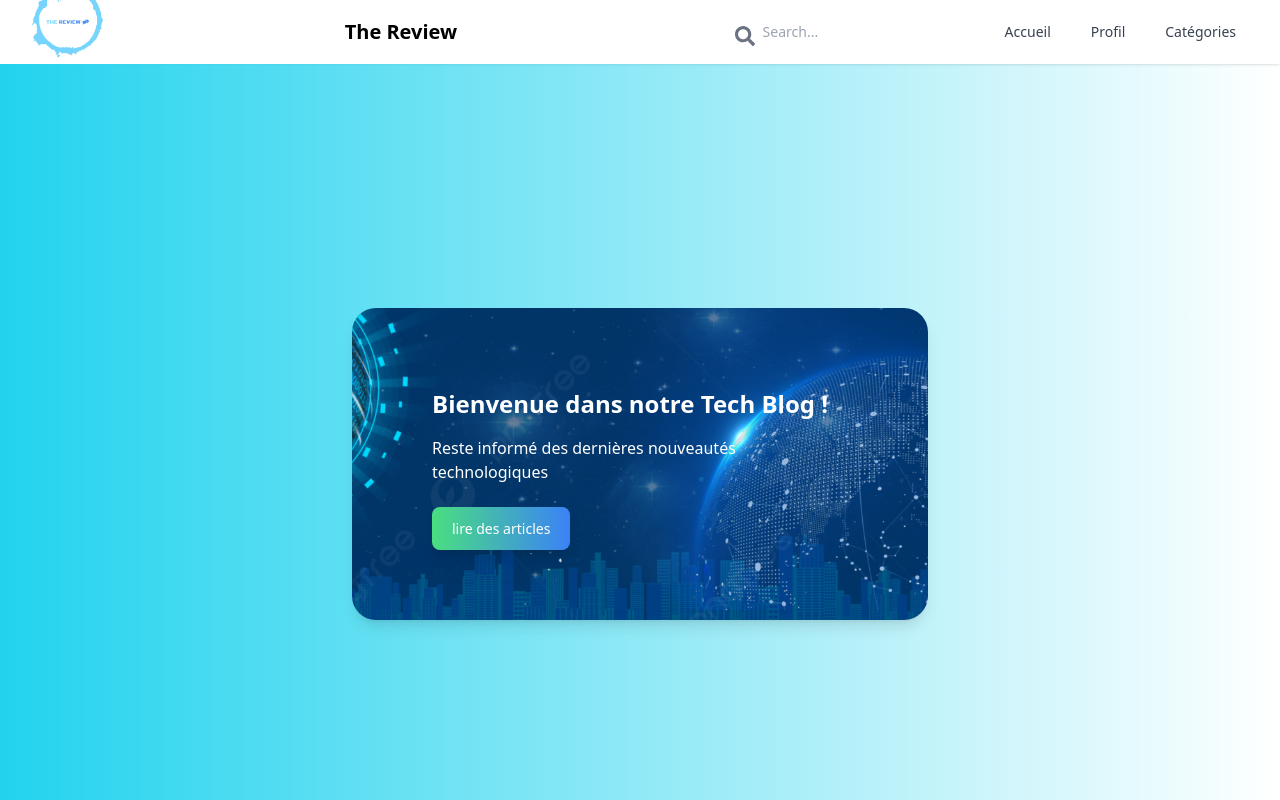
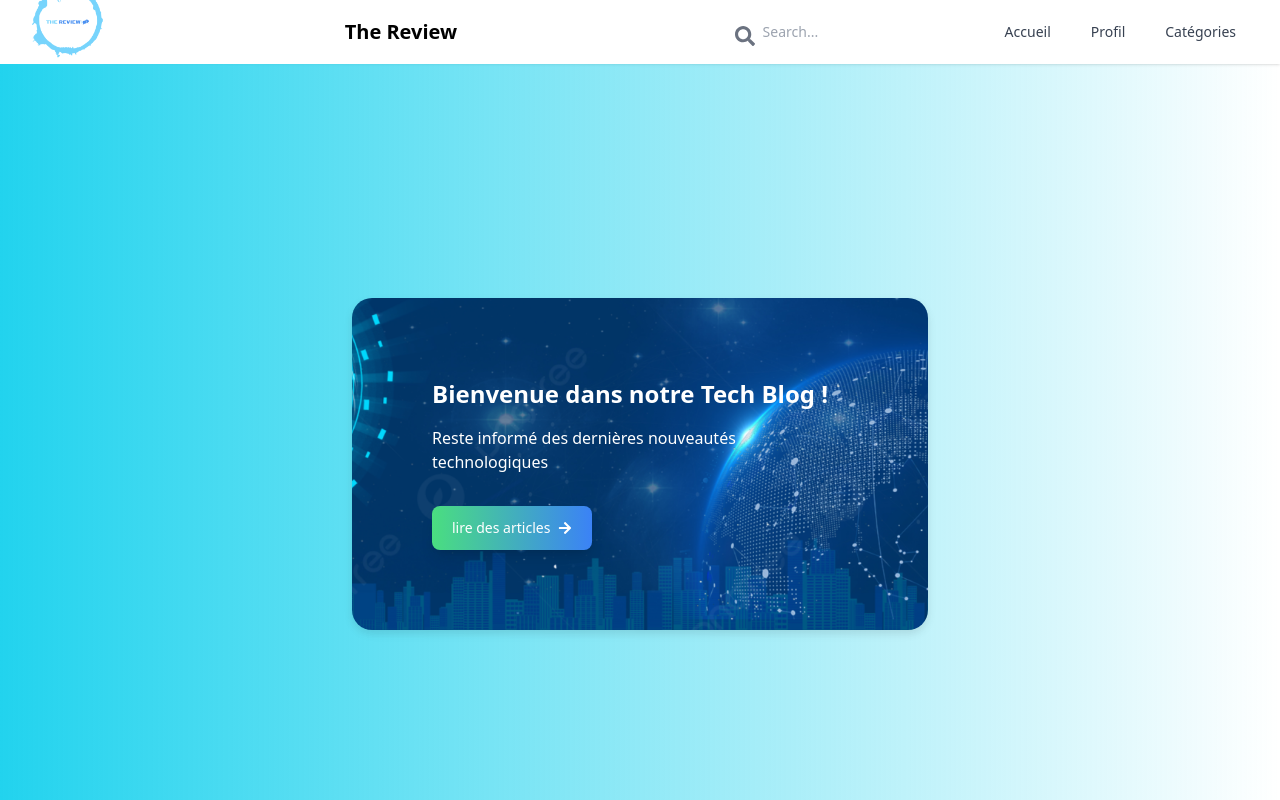
Before and after one commit to Marvindje/The-review-perso, a React (Vite) app in the folder frontend/: page / in a window 1280 px wide. Shown: the top 800 px of the page. Built offline with nearby package versions, Linux system fonts and the light colour scheme.

Commit message:
ajout hover carte

```diff
--- a/frontend/src/pages/Homepage.jsx
+++ b/frontend/src/pages/Homepage.jsx
@@ -1,21 +1,29 @@
 import React from "react";
 import { motion } from "framer-motion";
-import logo from "../assets/the-review-high-resolution-color-logo.png";
 import image from "../assets/heroes.png";
+import { FaArrowRight } from "react-icons/fa";
 
-export default function Home() {
+export default function HomePage() {
   const cardStyle = {
     backgroundImage: `url(${image})`,
     backgroundSize: "cover",
     backgroundRepeat: "no-repeat",
     backgroundPosition: "center",
+    borderRadius: "20px", // Ajouter une bordure arrondie
+    boxShadow: "0 4px 8px rgba(0, 0, 0, 0.1)", // Ajouter une ombre
+  };
 
+  const cardVariants = {
+    hover: {
+      scale: 1.05, // Agrandir légèrement la carte au survol
+      boxShadow: "0 8px 16px rgba(0, 0, 0, 0.1)", // Ajouter une ombre plus prononcée
+    },
   };
 
   return (
     <motion.div
       className="min-h-screen bg-gradient-to-r from-cyan-400 to-light-blue-500 py-6 flex flex-col justify-center sm:py-12"
-      initial={{ x: '-100vw' }} // commence à gauche de l'écran
+      initial={{ x: "-100vw" }} // commence à gauche de l'écran
       animate={{ x: 0 }}
       transition={{ duration: 1 }}
     >
@@ -25,7 +33,15 @@
         animate={{ scale: 1 }}
         transition={{ duration: 0.5 }}
       >
-        <div className="relative px-4 py-10 bg-white shadow-lg sm:rounded-3xl sm:p-20" style={cardStyle}>
+        <motion.div
+          className="relative px-4 py-10 bg-white shadow-lg sm:rounded-3xl sm:p-20"
+          style={cardStyle}
+          variants={cardVariants}
+          whileHover="hover" // Appliquer les variants au survol
+          initial={{ rotate: 0 }}
+
+          transition={{ duration: 0.3 }}
+        >
           <div className="mx-auto">
             <h1 className="text-2xl font-semibold text-white">
               Bienvenue dans notre Tech Blog !
@@ -34,19 +50,19 @@
               Reste informé des dernières nouveautés technologiques
             </p>
             <motion.div
-              className="mt-8"
+              className="mt-8 flex items-center"
               whileHover={{ scale: 1.1 }}
               whileTap={{ scale: 0.9 }}
             >
               <a
                 href="/blog"
-                className="px-5 py-3 shadow-lg rounded-lg text-sm font-medium text-white bg-gradient-to-r from-green-400 to-blue-500 hover:from-pink-500 hover:to-yellow-500"
+                className="px-5 py-3 shadow-lg rounded-lg text-sm font-medium text-white bg-gradient-to-r from-green-400 to-blue-500 hover:from-pink-500 hover:to-yellow-500 flex items-center"
               >
-                lire des articles
+                lire des articles <FaArrowRight className="ml-2" />
               </a>
             </motion.div>
           </div>
-        </div>
+        </motion.div>
       </motion.div>
     </motion.div>
   );
```
